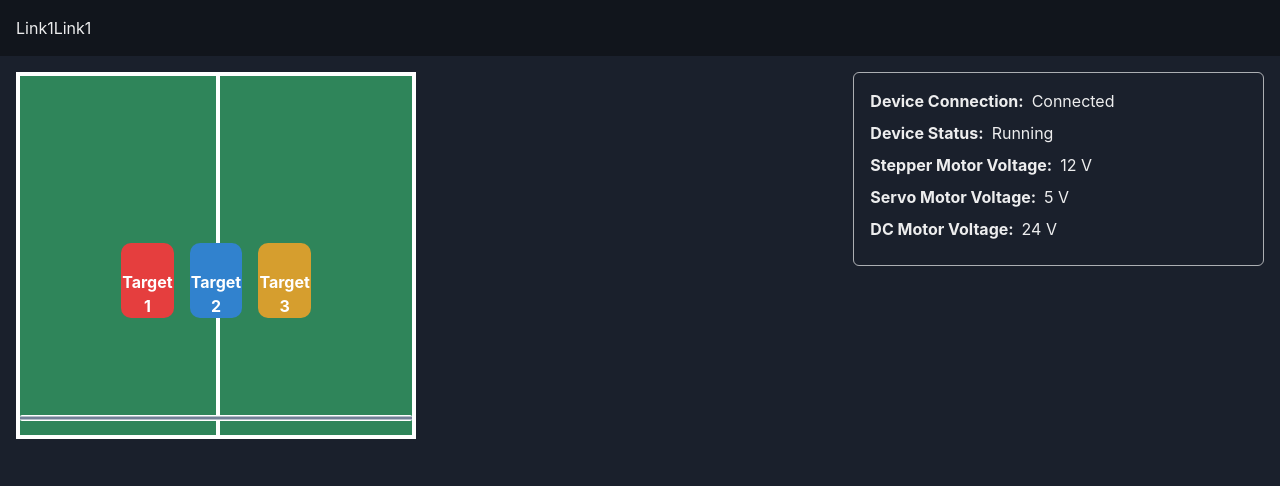
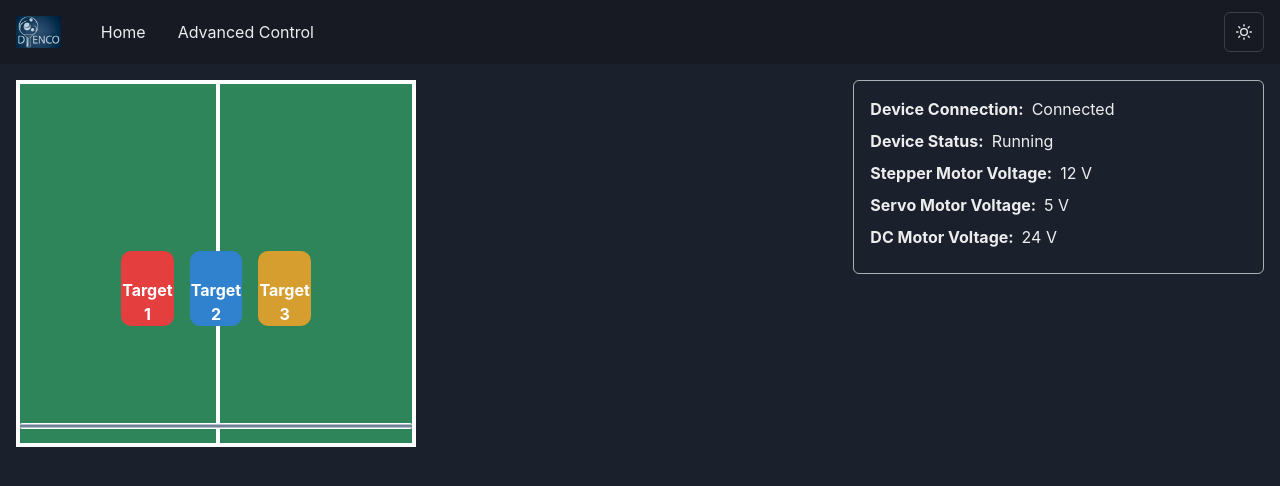
Before and after one commit to berkinanik/dyenco-web-frontend, a React (Vite) app: page /#/ in a window 1280 px wide. Shown: the top 486 px of the page. Built offline with nearby package versions, Linux system fonts and the light colour scheme.

Commit message:
feat: add navbar links and logo to navbar

```diff
--- a/package.json
+++ b/package.json
@@ -10,6 +10,7 @@
     "preview": "vite preview"
   },
   "dependencies": {
+    "@chakra-ui/icons": "^2.0.19",
     "@chakra-ui/react": "^2.7.0",
     "@emotion/react": "^11.11.1",
     "@emotion/styled": "^11.11.0",
--- a/src/components/navbar/Navbar.tsx
+++ b/src/components/navbar/Navbar.tsx
@@ -1,18 +1,118 @@
-import { Box } from '@chakra-ui/react';
+import { HamburgerIcon, CloseIcon, SunIcon, MoonIcon } from '@chakra-ui/icons';
+import {
+  Box,
+  Flex,
+  HStack,
+  IconButton,
+  useDisclosure,
+  useColorModeValue,
+  Stack,
+  Image,
+  useColorMode,
+} from '@chakra-ui/react';
+
+import Logo from '@/assets/logo.jpg';
+
+import { NavLink } from './NavbarLink';
+
+const Links: { name: string; to: string }[] = [
+  {
+    name: 'Home',
+    to: '/',
+  },
+  {
+    name: 'Advanced Control',
+    to: '/advanced-control',
+  },
+];
 
 export const Navbar: React.FC = () => {
+  const { colorMode, toggleColorMode } = useColorMode();
+  const { isOpen, onOpen, onClose } = useDisclosure();
+
   return (
-    <Box flex={1} backgroundColor="blackAlpha.500">
-      <Box
-        marginX="auto"
-        maxWidth="80em"
-        display="flex"
-        flexDirection="row"
-        padding={4}
-      >
-        <div>Link1</div>
-        <div>Link1</div>
+    <>
+      <Box bg={useColorModeValue('gray.100', 'gray.900')} px={4}>
+        <Flex
+          h={16}
+          alignItems={'center'}
+          justifyContent={'space-between'}
+          maxWidth="80em"
+          mx="auto"
+        >
+          <IconButton
+            size={'md'}
+            icon={isOpen ? <CloseIcon /> : <HamburgerIcon />}
+            aria-label={'Open Menu'}
+            display={{ md: 'none' }}
+            onClick={isOpen ? onClose : onOpen}
+          />
+          <HStack spacing={8} alignItems={'center'}>
+            <Image src={Logo} height="2em" />
+
+            <HStack
+              as={'nav'}
+              spacing={4}
+              display={{ base: 'none', md: 'flex' }}
+            >
+              {Links.map(({ name, to }) => (
+                <NavLink key={name} to={to}>
+                  {name}
+                </NavLink>
+              ))}
+            </HStack>
+          </HStack>
+
+          <Flex alignItems={'center'}>
+            <HStack spacing={4}>
+              <IconButton
+                aria-label={'Toggle Color Mode'}
+                onClick={toggleColorMode}
+                size={'md'}
+                icon={colorMode === 'dark' ? <SunIcon /> : <MoonIcon />}
+                variant="outline"
+                cursor="pointer"
+              />
+
+              {/* Avatar */}
+              {/* <Menu>
+              <MenuButton
+                as={Button}
+                rounded={'full'}
+                variant={'link'}
+                cursor={'pointer'}
+                minW={0}
+              >
+                <Avatar
+                  size={'sm'}
+                  src={
+                    'https://images.unsplash.com/photo-1493666438817-866a91353ca9?ixlib=rb-0.3.5&q=80&fm=jpg&crop=faces&fit=crop&h=200&w=200&s=b616b2c5b373a80ffc9636ba24f7a4a9'
+                  }
+                />
+              </MenuButton>
+              <MenuList>
+                <MenuItem>Link 1</MenuItem>
+                <MenuItem>Link 2</MenuItem>
+                <MenuDivider />
+                <MenuItem>Link 3</MenuItem>
+              </MenuList>
+            </Menu> */}
+            </HStack>
+          </Flex>
+        </Flex>
+
+        {isOpen ? (
+          <Box pb={4} display={{ md: 'none' }}>
+            <Stack as={'nav'} spacing={4}>
+              {Links.map(({ name, to }) => (
+                <NavLink key={name} to={to}>
+                  {name}
+                </NavLink>
+              ))}
+            </Stack>
+          </Box>
+        ) : null}
       </Box>
-    </Box>
+    </>
   );
 };
--- /dev/null
+++ b/src/components/navbar/NavbarLink.tsx
@@ -0,0 +1,23 @@
+import { Link as ChakraLink, useColorModeValue } from '@chakra-ui/react';
+import { Link } from 'react-router-dom';
+
+type Props = {
+  children?: React.ReactNode;
+  to: string;
+};
+
+export const NavLink: React.FC<Props> = ({ children, to }) => (
+  <ChakraLink
+    as={Link}
+    px={2}
+    py={1}
+    rounded={'md'}
+    _hover={{
+      textDecoration: 'none',
+      bg: useColorModeValue('gray.200', 'gray.700'),
+    }}
+    to={to}
+  >
+    {children}
+  </ChakraLink>
+);
```
Also changed, not shown: src/assets/logo.jpg (added), 1 other file (tests, documents, lock files or other folders).
